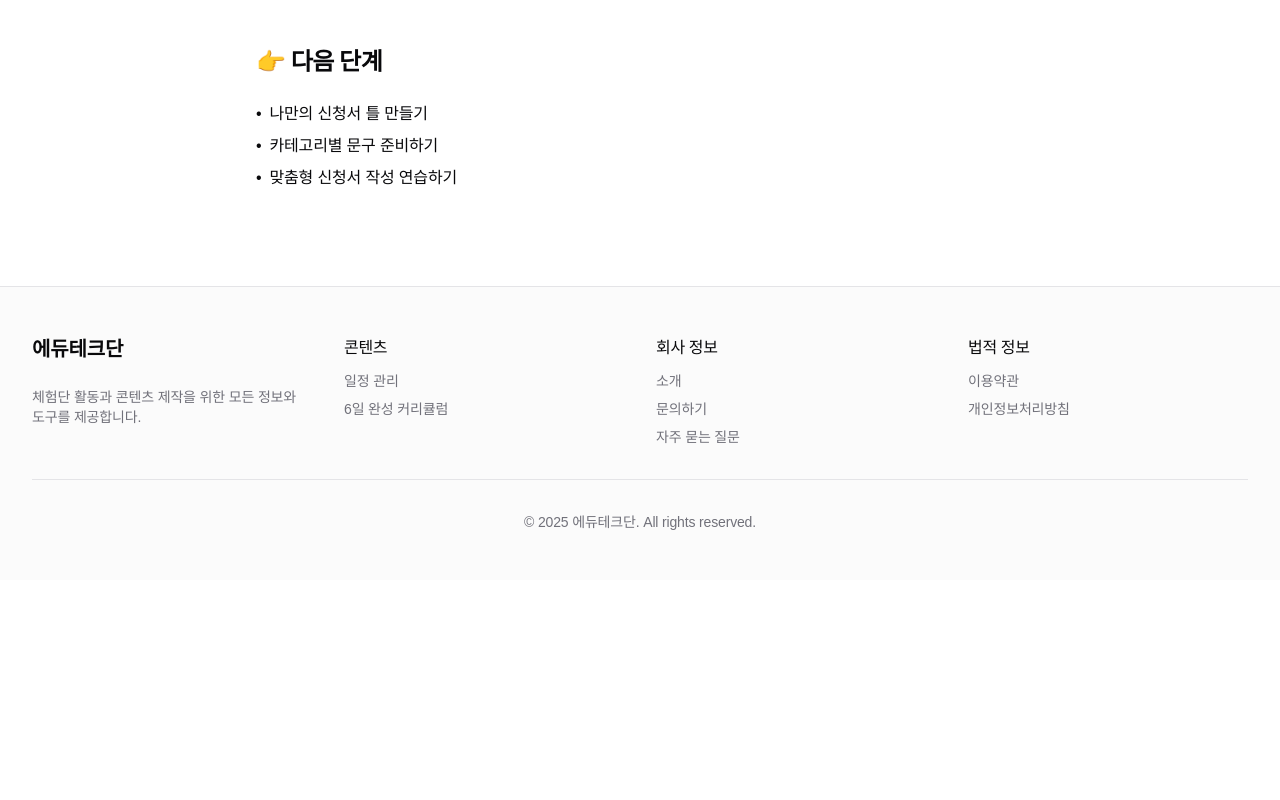
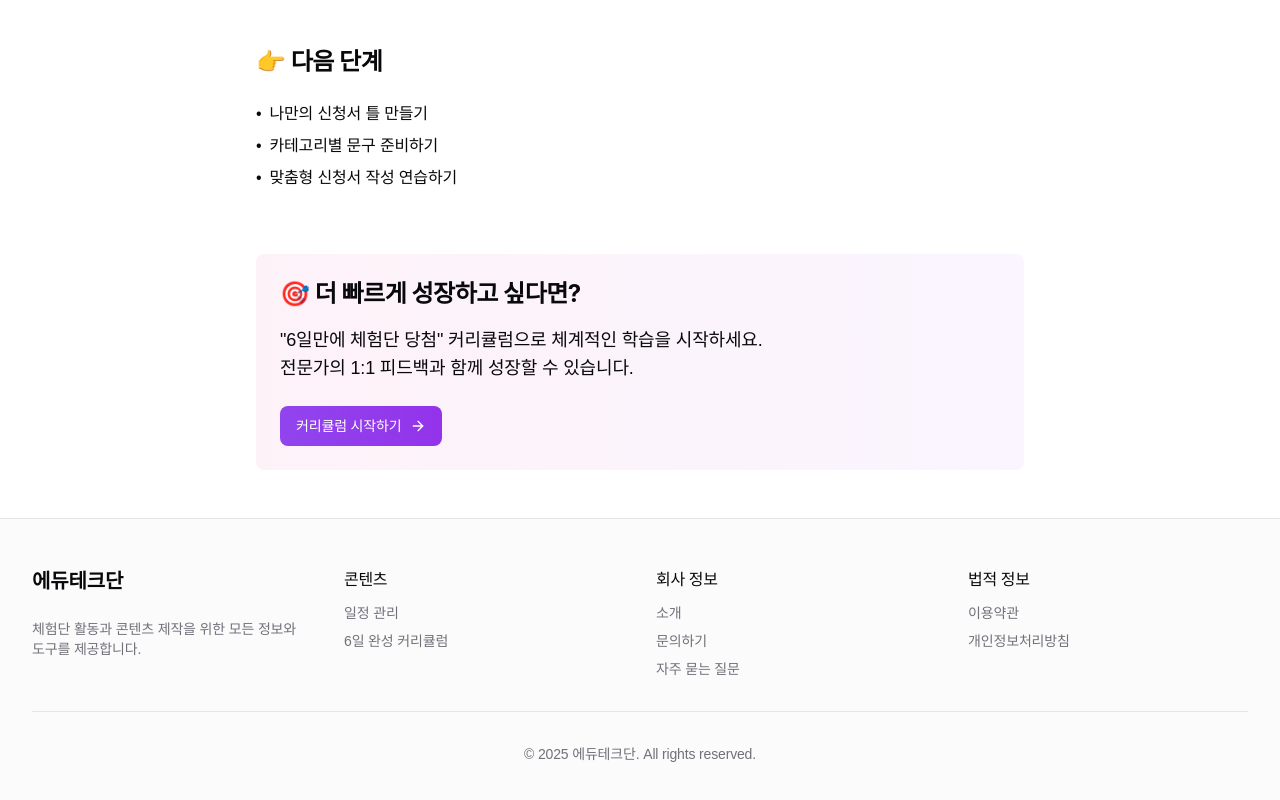
Before and after one commit to godud2604/hy-lnk, a Next.js app: page /tips/application-templates in a window 1280 px wide. Shown: the part 1203-2003 px from the top of the page. Before the commit the page ends 1783 px from the top, so only its background shows below. Built offline with nearby package versions, Linux system fonts and the light colour scheme; no server answers; a web font is replaced by a local one.

Commit message:
add curriculum section with link for enhanced user engagement

```diff
--- a/app/tips/[slug]/page.tsx
+++ b/app/tips/[slug]/page.tsx
@@ -1,5 +1,5 @@
 import { Metadata } from "next"
-import { ArrowLeft } from "lucide-react"
+import { ArrowLeft, ArrowRight } from "lucide-react"
 import Link from "next/link"
 import { notFound } from "next/navigation"
 import { Button } from "@/components/ui/button"
@@ -580,6 +580,21 @@ export default function TipDetailPage({ params }: { params: { slug: string } })
             </ul>
           </div>
         </article>
+
+        {/* 커리큘럼 연결 섹션 */}
+        <div className="mt-16 p-6 bg-gradient-to-r from-pink-50 to-purple-50 rounded-lg">
+          <h2 className="text-2xl font-bold mb-4">🎯 더 빠르게 성장하고 싶다면?</h2>
+          <p className="text-lg mb-6">
+            "6일만에 체험단 당첨" 커리큘럼으로 체계적인 학습을 시작하세요.<br />
+            전문가의 1:1 피드백과 함께 성장할 수 있습니다.
+          </p>
+          <Button asChild>
+            <Link href="/course/day1">
+              커리큘럼 시작하기
+              <ArrowRight className="ml-2 h-4 w-4" />
+            </Link>
+          </Button>
+        </div>
       </div>
     </div>
   )
```
